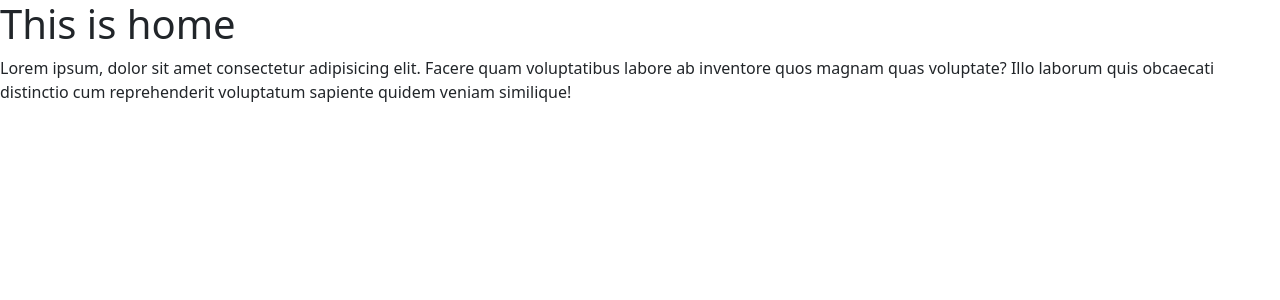
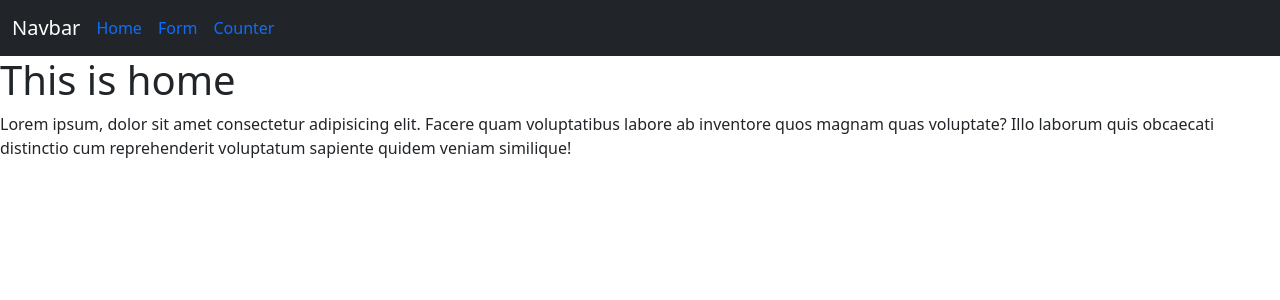
Before and after one commit to mehedihasananik/React-Context-Reducer, a React (Create React App) app: page / in a window 1280 px wide. Shown: the top 300 px of the page. Built offline with nearby package versions, Linux system fonts and the light colour scheme.

Commit message:
react route

```diff
--- a/src/App.css
+++ b/src/App.css
@@ -36,3 +36,6 @@
     transform: rotate(360deg);
   }
 }
+.link {
+  text-decoration: none;
+}
--- a/src/App.js
+++ b/src/App.js
@@ -1,11 +1,13 @@
 import 'bootstrap/dist/css/bootstrap.min.css';
 import { createContext, useState } from 'react';
 import { BrowserRouter, Route, Routes } from 'react-router-dom';
+import Navbar from './Components/Navbar';
+import "./App.css"
 
-import Counter from './pages/Counter';
 import Error from './pages/Error';
 import Home from './pages/Home';
 import Myform from './pages/Myform';
+import Counter from './pages/Counter';
 
 
 import Parent from './pages/Parent';
@@ -19,11 +21,13 @@ function App() {
     count, setCount
   }
   return (
-    <div>
+    <div >
       <BrowserRouter>
+        <Navbar />
         <Routes>
           <Route path="/" element={<Home />}></Route>
           <Route path="/form" element={<Myform />}></Route>
+          <Route path="/counter" element={<Counter />}></Route>
           <Route path="*" element={<Error />}></Route>
         </Routes>
       </BrowserRouter>
--- /dev/null
+++ b/src/Components/Navbar.js
@@ -0,0 +1,32 @@
+import { Link } from "react-router-dom";
+
+const Navbar = () => {
+  return (
+    <div>
+      <nav className="navbar navbar-expand-lg navbar-dark bg-dark">
+        <div className="container-fluid ">
+          <a className="navbar-brand" href="#">Navbar</a>
+          <button className="navbar-toggler" type="button" data-bs-toggle="collapse" data-bs-target="#navbarSupportedContent" aria-controls="navbarSupportedContent" aria-expanded="false" aria-label="Toggle navigation">
+            <span className="navbar-toggler-icon"></span>
+          </button>
+          <div className="collapse navbar-collapse" id="navbarSupportedContent">
+            <ul className="navbar-nav me-auto mb-2 mb-lg-0">
+              <li className="nav-item me-3">
+                <Link className="link" to="/">Home</Link>
+              </li>
+              <li className="nav-item  me-3">
+                <Link className="link" to="/form">Form</Link>
+              </li>
+              <li className="nav-item">
+                <Link className="link" to="/counter">Counter</Link>
+              </li>
+            </ul>
+
+          </div>
+        </div>
+      </nav>
+    </div>
+  );
+}
+
+export default Navbar;
```
